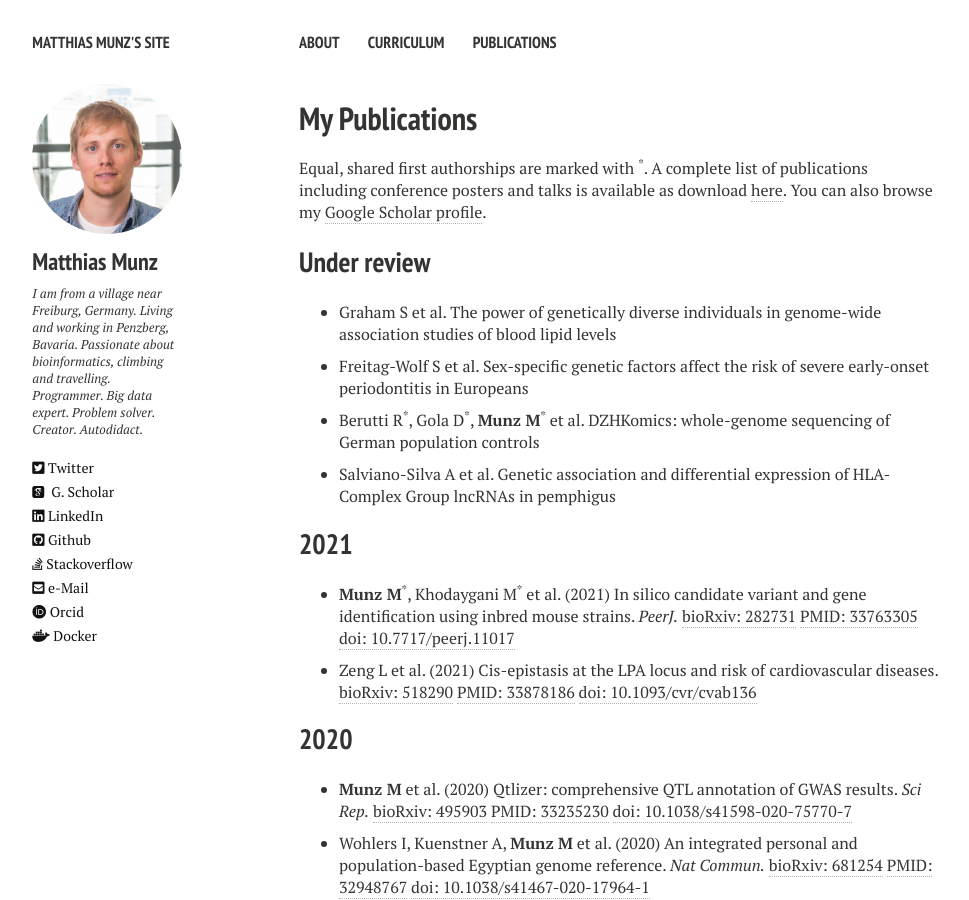
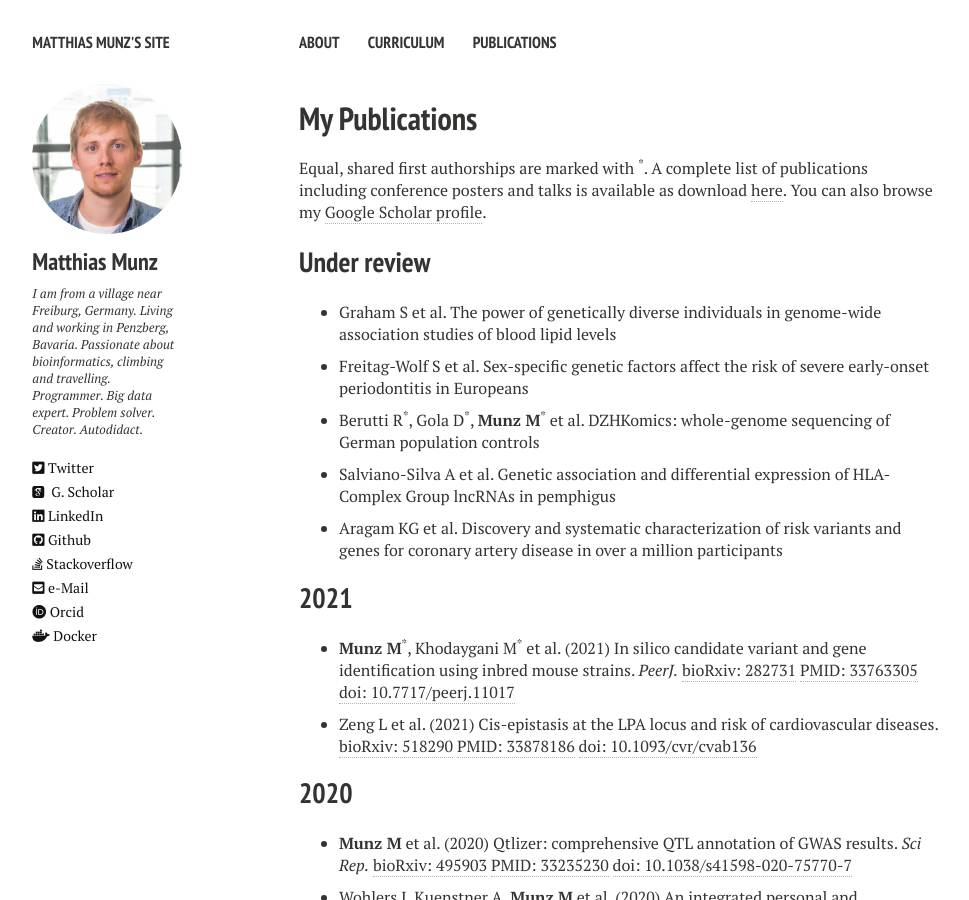
Before and after one commit to matmu/matmu.github.io-deprecated, a Jekyll site: the page built from _pages/publications.md, in a window 1280 px wide and 900 px high. Shown: the whole window, without its empty margins (21-990 px from the left). Built offline with Jekyll 4.4.1, drawn with Linux system fonts in a browser that asks for light colours; nearby versions of some CDN libraries.

Commit message:
Update publications.yml

```diff
--- a/_data/publications.yml
+++ b/_data/publications.yml
@@ -9,6 +9,8 @@
       title: "DZHKomics: whole-genome sequencing of German population controls"
     - authors: "Salviano-Silva A et al."
       title: "Genetic association and differential expression of HLA-Complex Group lncRNAs in pemphigus"
+    - authors: "Aragam KG et al."
+      title: "Discovery and systematic characterization of risk variants and genes for coronary artery disease in over a million participants"
 
 - year: 2021
   publications:
```
